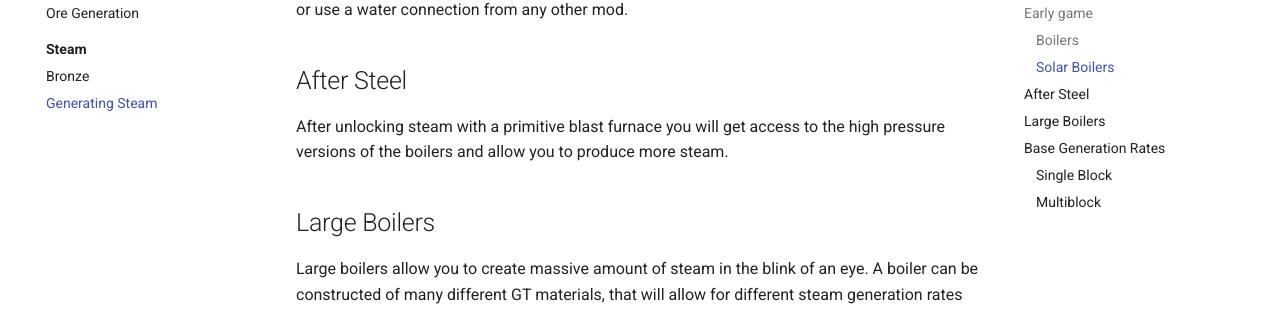
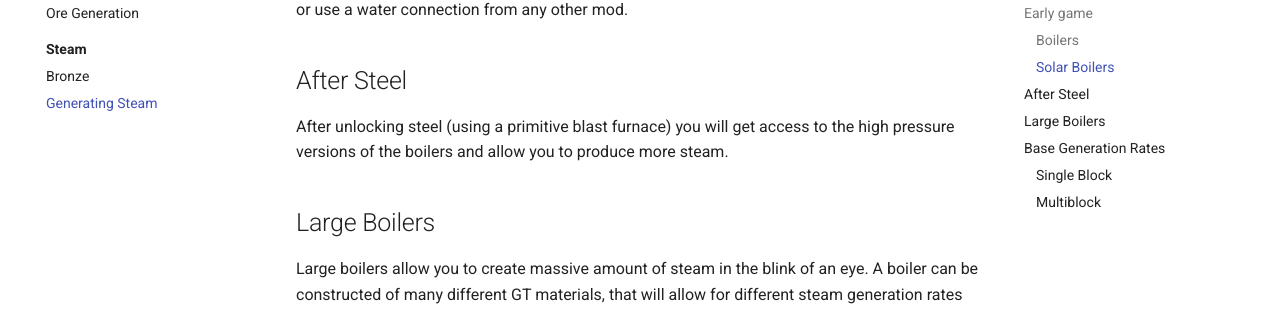
Before and after one commit to GregTechCEu/gtceu-modern-docs, an MkDocs documentation site: the page built from docs/Gameplay/Steam/Steam-Generation.md, in a window 1280 px wide and 900 px high, scrolled down 1021 px. Shown: the part 143-452 px from the top of the window. Built offline with MkDocs 1.6.1 and Material for MkDocs 9.7.7, drawn with Linux system fonts in a browser that asks for light colours; comment, search, counter and statistics services are not loaded.

Commit message:
Update docs/Gameplay/Steam/Steam-Generation.md
Co-authored-by: Mikerooni <139889766+mikerooni@users.noreply.github.com>

```diff
--- a/docs/Gameplay/Steam/Steam-Generation.md
+++ b/docs/Gameplay/Steam/Steam-Generation.md
@@ -21,7 +21,7 @@ or use a water connection from any other mod.
 
 ## After Steel
 
-After unlocking steam with a primitive blast furnace you will get access to the high pressure versions of the boilers and allow you to produce more steam.
+After unlocking steel (using a primitive blast furnace) you will get access to the high pressure versions of the boilers and allow you to produce more steam.
 
 ## Large Boilers
 
```
